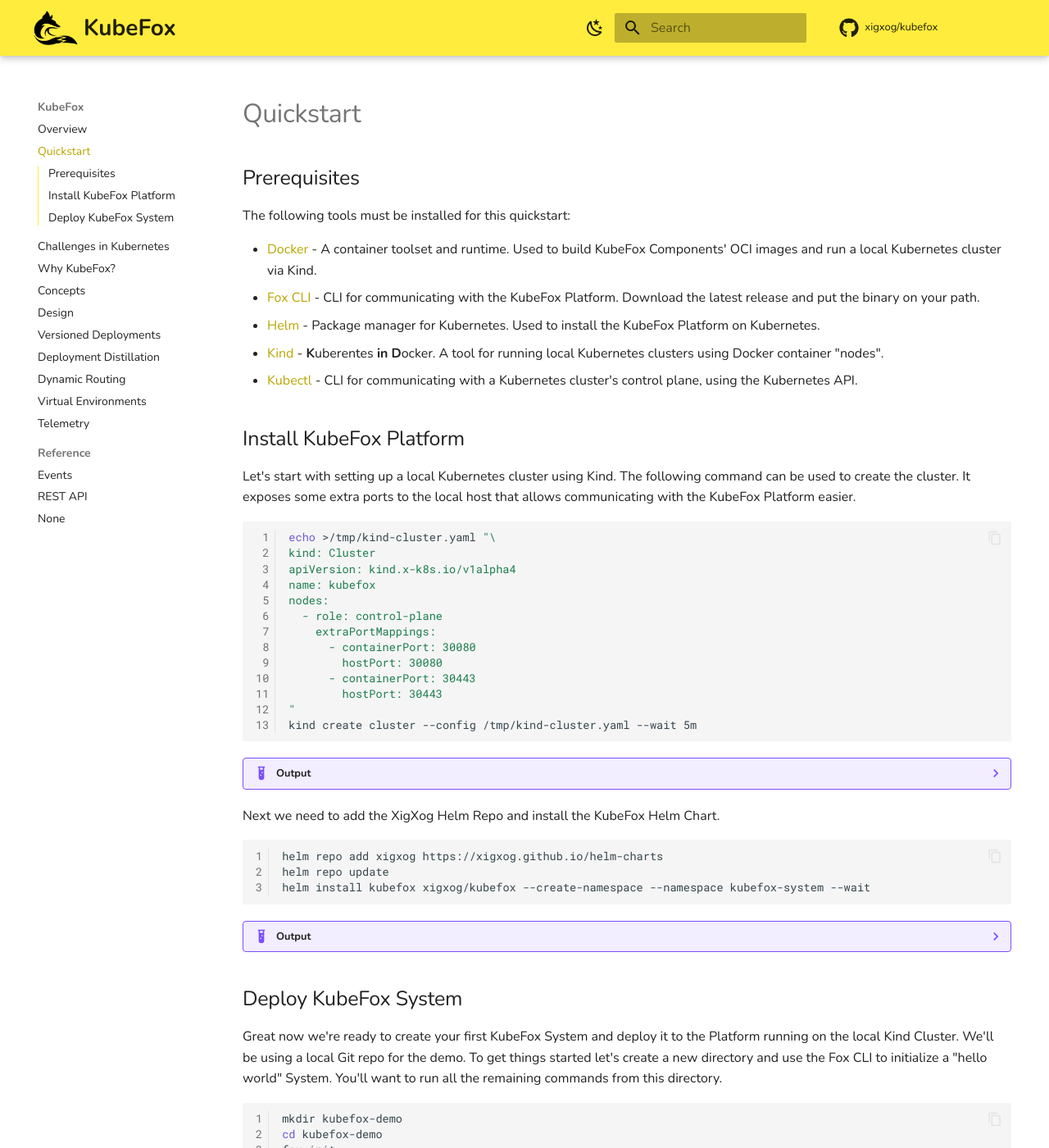
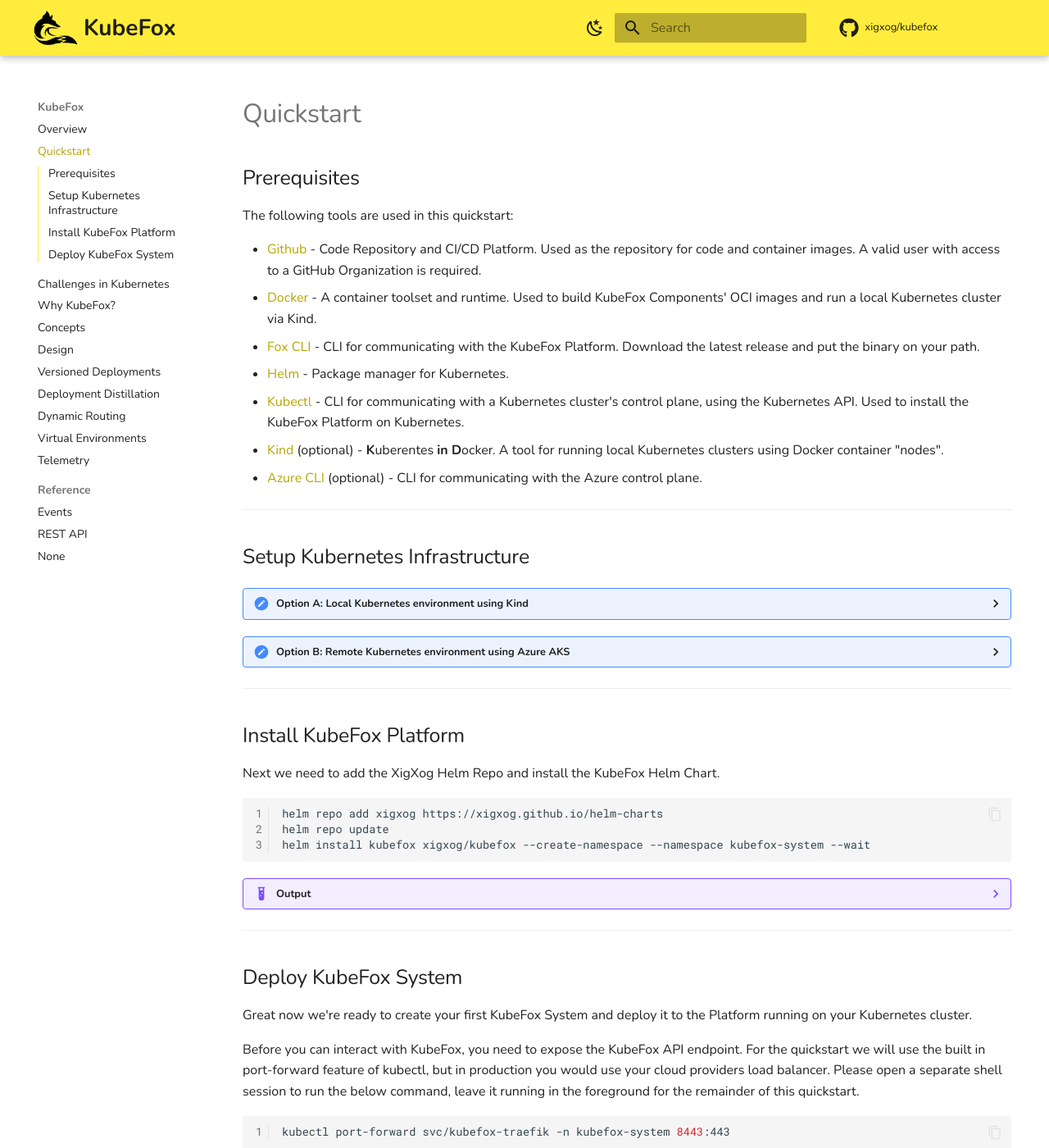
Before and after one commit to xigxog/kubefox, an MkDocs documentation site: the page built from docs/quickstart.md, in a window 1280 px wide and 1400 px high. Shown: the whole window at 82% size. Built offline with MkDocs 1.6.1 and Material for MkDocs 9.7.7, drawn with Linux system fonts in a browser that asks for light colours; comment, search, counter and statistics services are not loaded; some of the changed text lies outside the part shown.

Commit message:
initial commit of AKS quickstart

````diff
--- a/docs/quickstart.md
+++ b/docs/quickstart.md
@@ -3,24 +3,28 @@
 
 ## Prerequisites
 
-The following tools must be installed for this quickstart:
+The following tools are used in this quickstart:
 
-- [Docker](https://docs.docker.com/engine/install/) - A container toolset and
-  runtime. Used to build KubeFox Components' OCI images and run a local
-  Kubernetes cluster via Kind.
+- [Github](https://github.com/) - Code Repository and CI/CD Platform. Used as the repository for code and container images. A valid user with access to a GitHub Organization is required.
+- [Docker](https://docs.docker.com/engine/install/) - A container toolset and runtime. Used to build KubeFox Components' OCI images and run a local Kubernetes cluster via Kind.
 - [Fox CLI](https://github.com/xigxog/kubefox-cli/releases/) -
   CLI for communicating with the KubeFox Platform. Download the latest release
   and put the binary on your path.
 - [Helm](https://helm.sh/docs/intro/install/) - Package manager for Kubernetes.
-  Used to install the KubeFox Platform on Kubernetes.
-- [Kind](https://kind.sigs.k8s.io/docs/user/quick-start/) - **K**uberentes
+- [Kubectl](https://kubernetes.io/docs/tasks/tools/) - CLI for communicating with a Kubernetes cluster's control plane, using the Kubernetes API. Used to install the KubeFox Platform on Kubernetes.
+- [Kind](https://kind.sigs.k8s.io/docs/user/quick-start/) (optional) - **K**uberentes
   **in** **D**ocker. A tool for running local Kubernetes clusters using Docker
   container "nodes".
-- [Kubectl](https://kubernetes.io/docs/tasks/tools/) - CLI for communicating
-  with a Kubernetes cluster's control plane, using the Kubernetes API.
+- [Azure CLI](https://learn.microsoft.com/en-us/cli/azure/install-azure-cli) (optional) - CLI for communicating
+  with the Azure control plane.
 
-## Install KubeFox Platform
+---
 
+## Setup Kubernetes Infrastructure
+
+<details>
+<summary>Option A: Local Kubernetes environment using Kind</summary>
+<br>
 Let's start with setting up a local Kubernetes cluster using Kind. The following
 command can be used to create the cluster. It exposes some extra ports to the
 local host that allows communicating with the KubeFox Platform easier.
@@ -41,25 +45,71 @@ nodes:
 kind create cluster --config /tmp/kind-cluster.yaml --wait 5m
 ```
 
-??? example "Output"
+  <details>
+  <summary>Example Output</summary>
+      ```text
+      Creating cluster "kubefox" ...
+      ✓ Ensuring node image (kindest/node:v1.26.3) 🖼
+      ✓ Preparing nodes 📦
+      ✓ Writing configuration 📜
+      ✓ Starting control-plane 🕹️
+      ✓ Installing CNI 🔌
+      ✓ Installing StorageClass 💾
+      ✓ Waiting ≤ 5m0s for control-plane = Ready ⏳
+      • Ready after 15s 💚
+      Set kubectl context to "kind-kubefox"
+      You can now use your cluster with:
 
-    ```text
-    Creating cluster "kubefox" ...
-    ✓ Ensuring node image (kindest/node:v1.26.3) 🖼
-    ✓ Preparing nodes 📦
-    ✓ Writing configuration 📜
-    ✓ Starting control-plane 🕹️
-    ✓ Installing CNI 🔌
-    ✓ Installing StorageClass 💾
-    ✓ Waiting ≤ 5m0s for control-plane = Ready ⏳
-    • Ready after 15s 💚
-    Set kubectl context to "kind-kubefox"
-    You can now use your cluster with:
+      kubectl cluster-info --context kind-kubefox
 
-    kubectl cluster-info --context kind-kubefox
+      Have a nice day! 👋
+      ```
+  </details>
+</details>
+<details>
+<summary>Option B: Remote Kubernetes environment using Azure AKS</summary>
+<br>
+Let's start with setting up a remote Kubernetes cluster using the Azure CLI. The following commands can be used to create and interact with the cluster.
 
-    Have a nice day! 👋
-    ```
+<br>
+
+First you need to login to Azure and select your proper subscription where you want to deploy Kubernetes using the below commands.
+
+```shell
+az login
+az account show
+az account set --subscription <subscription ID here>
+```
+
+<br>
+
+Next you need to create a resource Group for the AKS cluster, and deploy AKS. The below example is using EASTUS2 as the region and an example free tier AKS cluster. Note: This command will take > 5 minutes to complete.
+
+```shell
+az group create --location eastus2 --name kf-quickstart-infra-eus2-rg
+
+az aks create \
+    --resource-group kf-quickstart-infra-eus2-rg \
+    --tier free \
+    --name kf-quickstart-eus2-aks-01 \
+    --location eastus2 \
+    --node-count 1 \
+    --node-vm-size "Standard_B2s"
+```
+
+Once your AKS cluster is ready, you can use the below command to add the cluster to your kubectl configuration using the following command.
+
+```shell
+az aks get-credentials \
+--resource-group kf-quickstart-infra-eus2-rg  \
+--name kf-quickstart-eus2-aks-01 \
+```
+
+</details>
+
+---
+
+## Install KubeFox Platform
 
 Next we need to add the XigXog Helm Repo and install the KubeFox Helm Chart.
 
@@ -83,13 +133,20 @@ helm install kubefox xigxog/kubefox --create-namespace --namespace kubefox-syste
     REVISION: 1
     ```
 
+---
+
 ## Deploy KubeFox System
 
 Great now we're ready to create your first KubeFox System and deploy it to the
-Platform running on the local Kind Cluster. We'll be using a local Git repo for
-the demo. To get things started let's create a new directory and use the Fox CLI
-to initialize a "hello world" System. You'll want to run all the remaining
-commands from this directory.
+Platform running on your Kubernetes cluster.
+
+Before you can interact with KubeFox, you need to expose the KubeFox API endpoint. For the quickstart we will use the built in port-forward feature of kubectl, but in production you would use your cloud providers load balancer. Please open a separate shell session to run the below command, leave it running in the foreground for the remainder of this quickstart.
+
+```shell
+kubectl port-forward svc/kubefox-traefik -n kubefox-system 8443:443
+```
+
+We'll be using a local Git repo for the demo. To get things started please open a new terminal session. Let's create a new directory and use the Fox CLI to initialize a "hello world" System. You'll want to run all the remaining commands from this session in this directory.
 
 ```shell
 mkdir kubefox-demo
````
